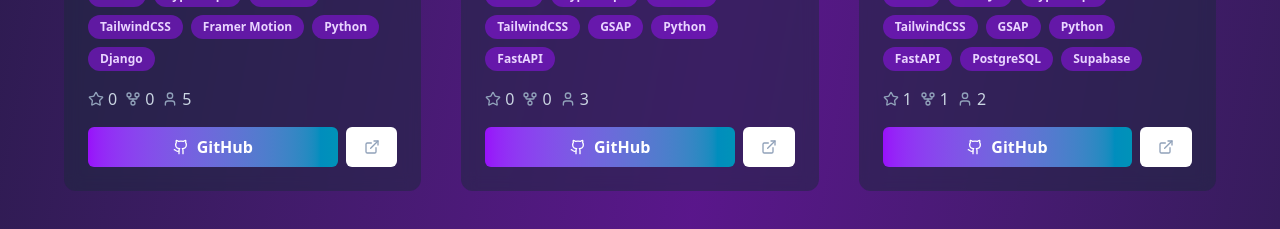
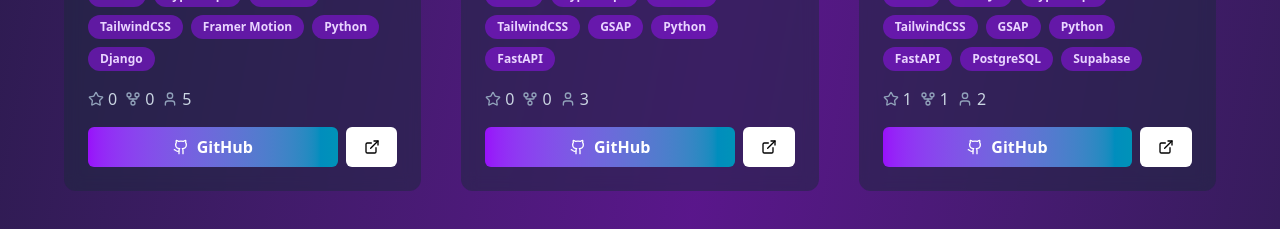
Before and after one commit to Anti-VibeCoders/Syntax-Worlds-Presentation, a React (Vite) app: page / in a window 1280 px wide. Shown: the part 3040-3269 px from the top of the page. Built offline with nearby package versions, Linux system fonts and the light colour scheme.

Commit message:
style: add hover animation in preview button

```diff
--- a/src/components/ProjectCard.jsx
+++ b/src/components/ProjectCard.jsx
@@ -45,10 +45,10 @@ function ProjectCard({ ProjectName, ProjectImage = "https://kzmfrjt5vrzr76692jbj
                         GitHub
                     </button>
                     <div className="preview-btn w-16">
-                        <button className="bg-white flex items-center justify-center rounded-md w-full cursor-pointer h-full" onClick={() => {
+                        <button className="bg-white flex items-center justify-center rounded-md w-full cursor-pointer h-full hover:bg-purple-300 hover:text-white hover:stroke-white transition-all duration-200" onClick={() => {
                             window.open(ProdLink, '_blank')
                         }}>
-                            <ExternalLink className="size-4 text-slate-400 stroke-slate-400" />
+                            <ExternalLink className="size-4" />
                         </button>
                     </div>
                 </div>
```
